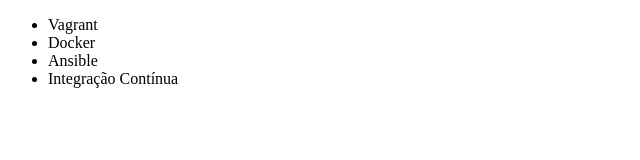
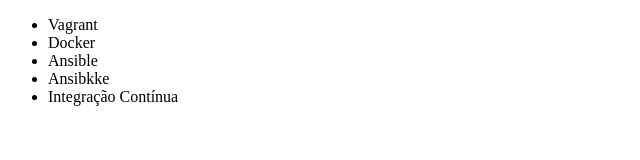
Before and after one commit to Claudionor-ss/alura-git, a plain HTML site: page index.html in a window 1280 px wide. Shown: the whole page, without its empty margins (0-640 px from the left). Drawn offline with Linux system fonts and the light colour scheme.

Commit message:
acrescentado uma nova linha

```diff
--- a/index.html
+++ b/index.html
@@ -9,6 +9,7 @@
         <li>Vagrant</li>
         <li>Docker</li>
         <li>Ansible</li>
+        <li>Ansibkke</li>
         <li>Integração Contínua</li>
     </ul>
 </body>
```
